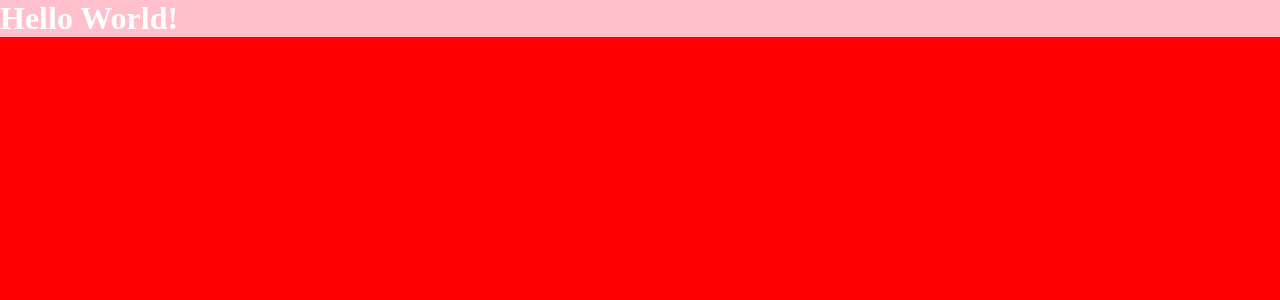
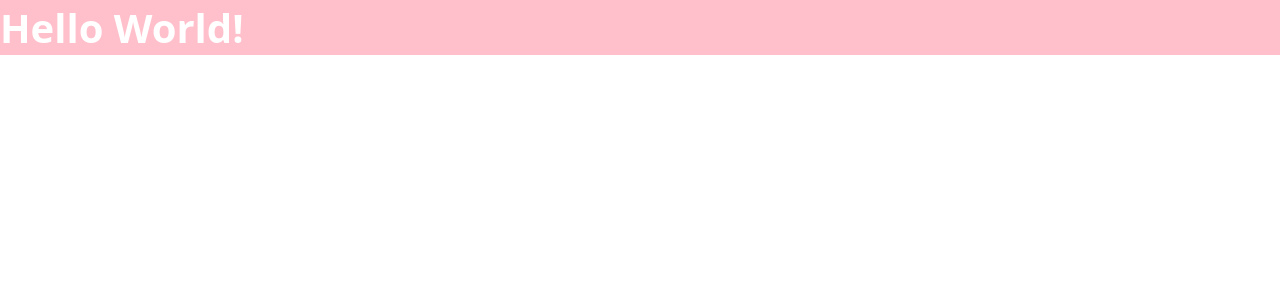
Before and after one commit to jpcchaves/strapi-landing-page, a React (Create React App) app in the folder frontend-react/: page / in a window 1280 px wide. Shown: the top 300 px of the page. Built offline with nearby package versions, Linux system fonts and the light colour scheme.

Commit message:
global fonts config added

```diff
--- a/frontend-react/src/styles/global-styles.js
+++ b/frontend-react/src/styles/global-styles.js
@@ -1,15 +1,26 @@
 import { createGlobalStyle, css } from "styled-components";
 
 export const GlobalStyles = createGlobalStyle`
+
+@import url('https://fonts.googleapis.com/css2?family=Montserrat:ital,wght@0,900;1,900&family=Open+Sans:ital,wght@0,400;0,700;1,400;1,700&display=swap');
+
+
 *{
     margin: 0;
     padding: 0;
 }
 
+html {
+  font-size: 62.5%;
+}
+
 body{
-    ${({ theme }) => css`
-      background: ${theme.colors.mainBg};
-    `}
+  font-size: 2rem;
+  font-family: ${({ theme }) => theme.fonts.family.default};
+}
+
+h1 {
+  font-family: ${({ theme }) => theme.fonts.family.secondary};
 }
 
 `;
--- a/frontend-react/src/styles/theme.js
+++ b/frontend-react/src/styles/theme.js
@@ -3,6 +3,11 @@
     mainBg: "red",
     secondBg: "blue",
   },
-  fonts: {},
+  fonts: {
+    family: {
+      default: "'Open Sans', sans-serif",
+      secondary: "'Montserrat', sans-serif'",
+    },
+  },
   spacings: {},
 };
```
